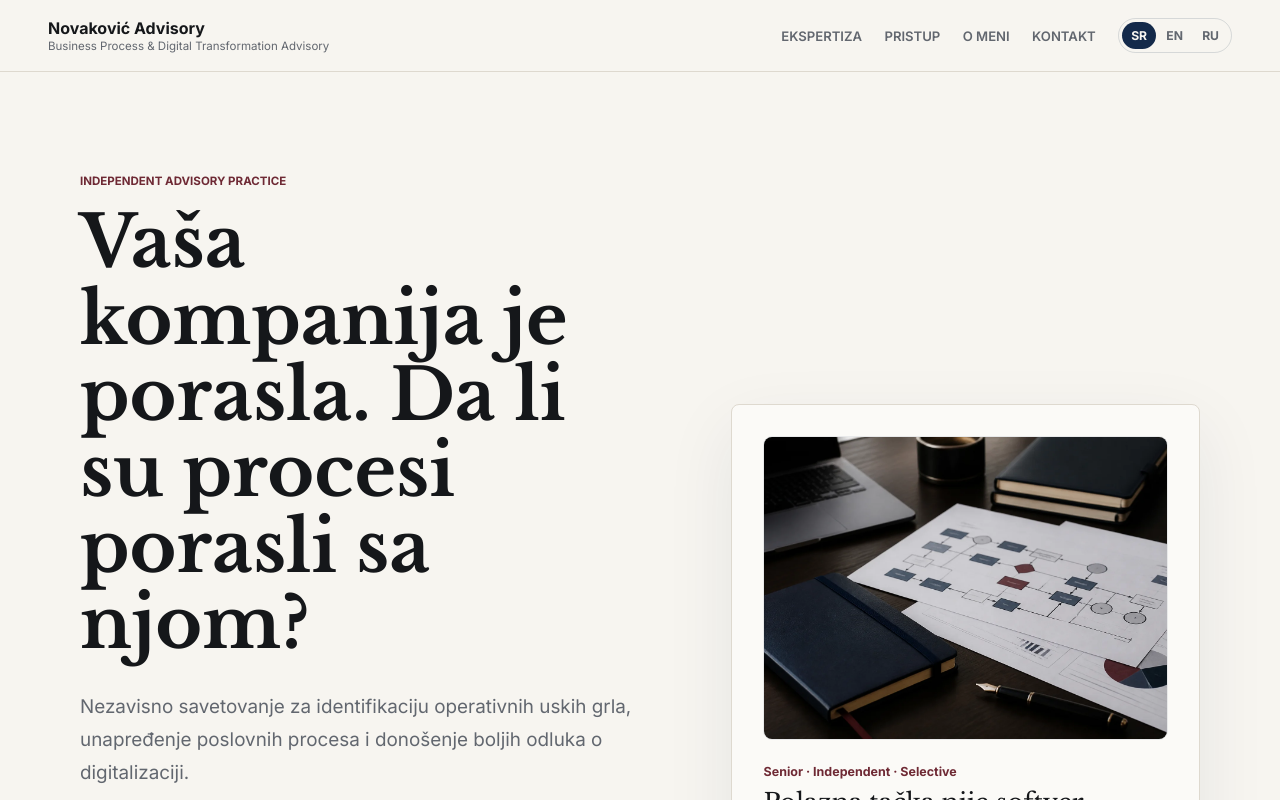
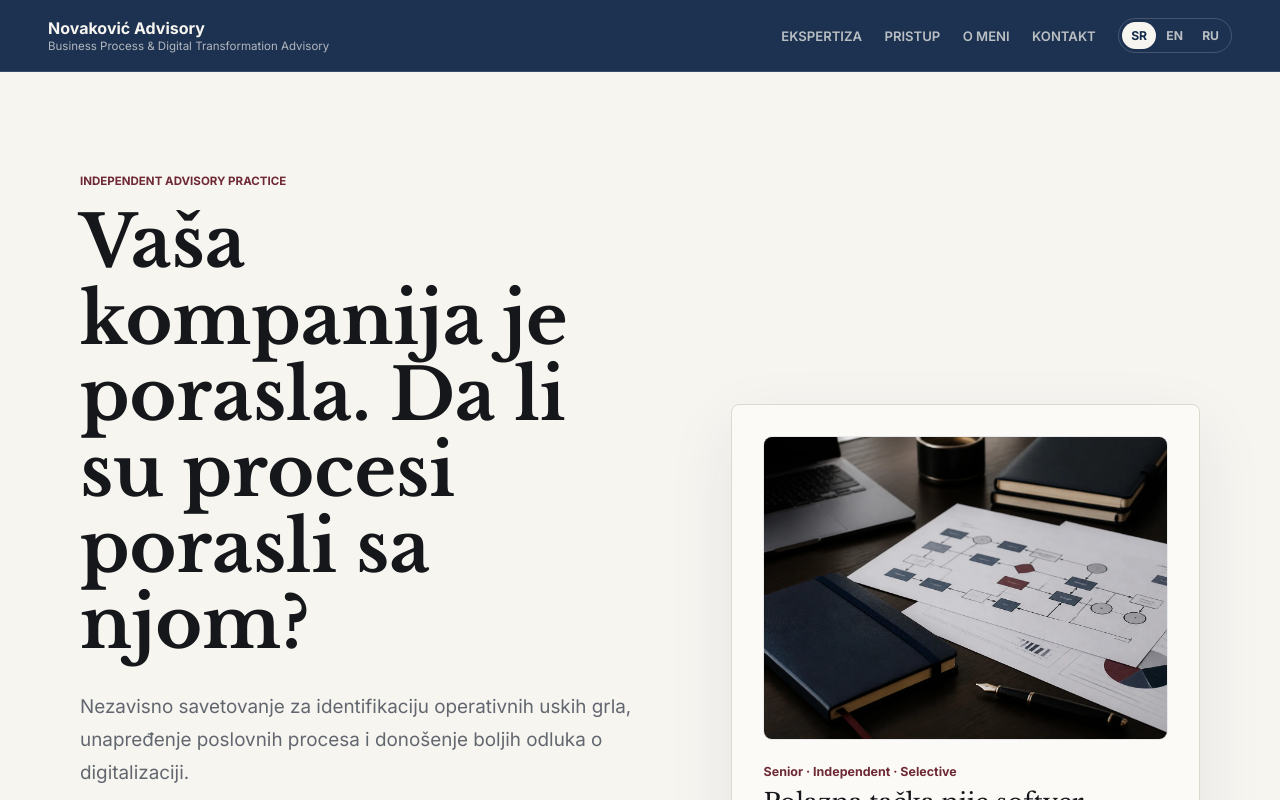
Before and after one commit to millosbgd/PersonalPortfolio, an Angular app: page /sr in a window 1280 px wide. Shown: the top 800 px of the page. Built offline with nearby package versions, Linux system fonts and the light colour scheme.

Commit message:
Set header to navy styling

```diff
--- a/src/app/app.component.scss
+++ b/src/app/app.component.scss
@@ -5,8 +5,8 @@
 .site-header {
   align-items: center;
   backdrop-filter: blur(22px);
-  background: rgba(247, 245, 240, 0.84);
-  border-bottom: 1px solid var(--border);
+  background: rgba(20, 42, 74, 0.96);
+  border-bottom: 1px solid rgba(247, 245, 240, 0.12);
   display: flex;
   inset: 0 0 auto;
   justify-content: space-between;
@@ -19,7 +19,7 @@
 
 .brand {
   align-items: center;
-  color: var(--text-primary);
+  color: var(--background);
   display: inline-flex;
   text-decoration: none;
 
@@ -34,7 +34,7 @@
   }
 
   small {
-    color: var(--text-secondary);
+    color: rgba(247, 245, 240, 0.68);
     font-size: 0.72rem;
     margin-top: 0.1rem;
   }
@@ -46,21 +46,21 @@
   gap: 1.4rem;
 
   a {
-    color: var(--text-secondary);
+    color: rgba(247, 245, 240, 0.72);
     font-size: 0.82rem;
     font-weight: 600;
     text-decoration: none;
     text-transform: uppercase;
 
     &:hover {
-      color: var(--text-primary);
+      color: var(--background);
     }
   }
 }
 
 .language-switcher {
   align-items: center;
-  border: 1px solid rgba(20, 42, 74, 0.14);
+  border: 1px solid rgba(247, 245, 240, 0.18);
   border-radius: 999px;
   display: inline-flex;
   gap: 0.1rem;
@@ -70,25 +70,25 @@
     background: transparent;
     border: 0;
     border-radius: 999px;
-    color: var(--text-secondary);
+    color: rgba(247, 245, 240, 0.72);
     cursor: pointer;
     font-size: 0.76rem;
     font-weight: 700;
     padding: 0.38rem 0.55rem;
 
     &.is-active {
-      background: var(--navy);
-      color: var(--background);
+      background: var(--background);
+      color: var(--navy);
     }
   }
 }
 
 .menu-button {
   align-items: center;
-  background: var(--surface);
-  border: 1px solid var(--border);
+  background: rgba(247, 245, 240, 0.1);
+  border: 1px solid rgba(247, 245, 240, 0.18);
   border-radius: 8px;
-  color: var(--text-primary);
+  color: var(--background);
   cursor: pointer;
   display: none;
   height: 44px;
```
